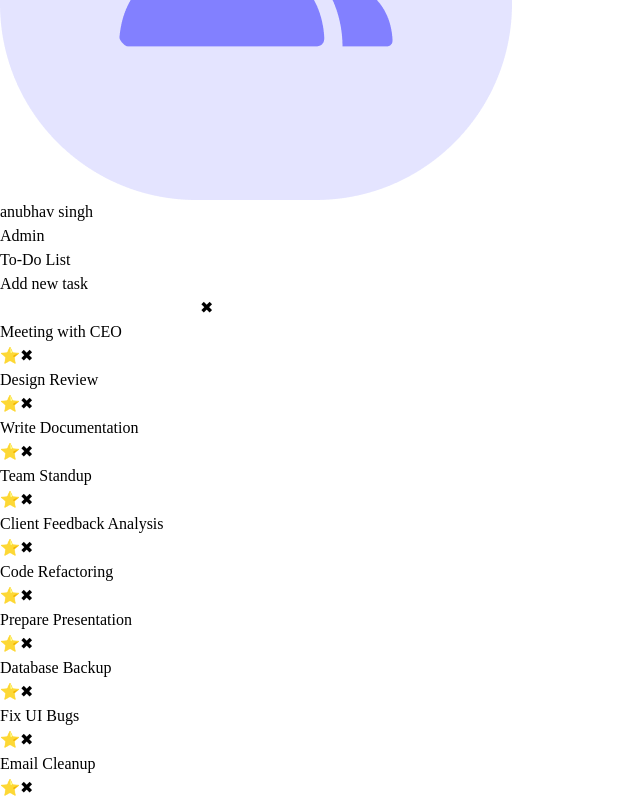
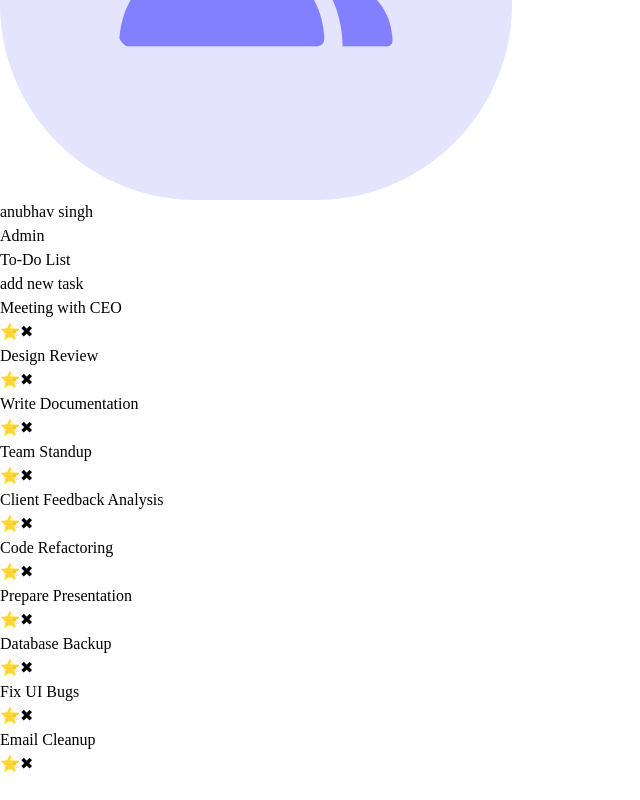
Before and after one commit to anubhav-si/my_dashboard, a React (Vite) app: page /to_do in a window 1280 px wide. Shown: the part 1712-2512 px from the top of the page, without its empty margins (0-640 px from the left). After the commit the page ends 2488 px from the top, so only its background shows below. Built offline with nearby package versions, Linux system fonts and the light colour scheme.

Commit message:
updated to do  page logic

```diff
--- a/src/component/features/Todo/todoPage.jsx
+++ b/src/component/features/Todo/todoPage.jsx
@@ -7,6 +7,12 @@ import { tasks } from "./utils/data";
 const TOdoPage = () => {
   const [isOpen,setisOpen] = useState(false);
     const [task,settask] = useState(tasks);
+
+    const handleClick = (e) =>{
+
+
+
+    };
 
     const taskHandler = ()=>{
 
@@ -26,12 +32,12 @@ const TOdoPage = () => {
         <div
         onClick={()=>setisOpen(true)}
         className="shadow rounded-full flex  px-4 py-2 mr-10  font-bold text-white bg-blue-600">
-              <button>Add new task</button>
+              <button>{!isOpen ? `add new task` : `add task`}</button>
         </div>
       </div>
 
-
-               <div  className="w-full bg-white rounded-xl border my-6 border-gray-200  flex items-center justify-between hover:shadow-sm transition-all">
+       {isOpen &&  (
+        <div  className="w-full bg-white rounded-xl border my-6 border-gray-200  flex items-center justify-between hover:shadow-sm transition-all">
 
                         <div className="flex items-center m-4 justify-between w-full gap-3">
                             <input className="border h-10/12 w-8/12 rounded-2xl py-3 px-4" type="text" />
@@ -40,6 +46,8 @@ const TOdoPage = () => {
                                 </button>
                         </div>
                 </div>
+       )}
+
 
             {task.map((t)=>{
               return (
```
